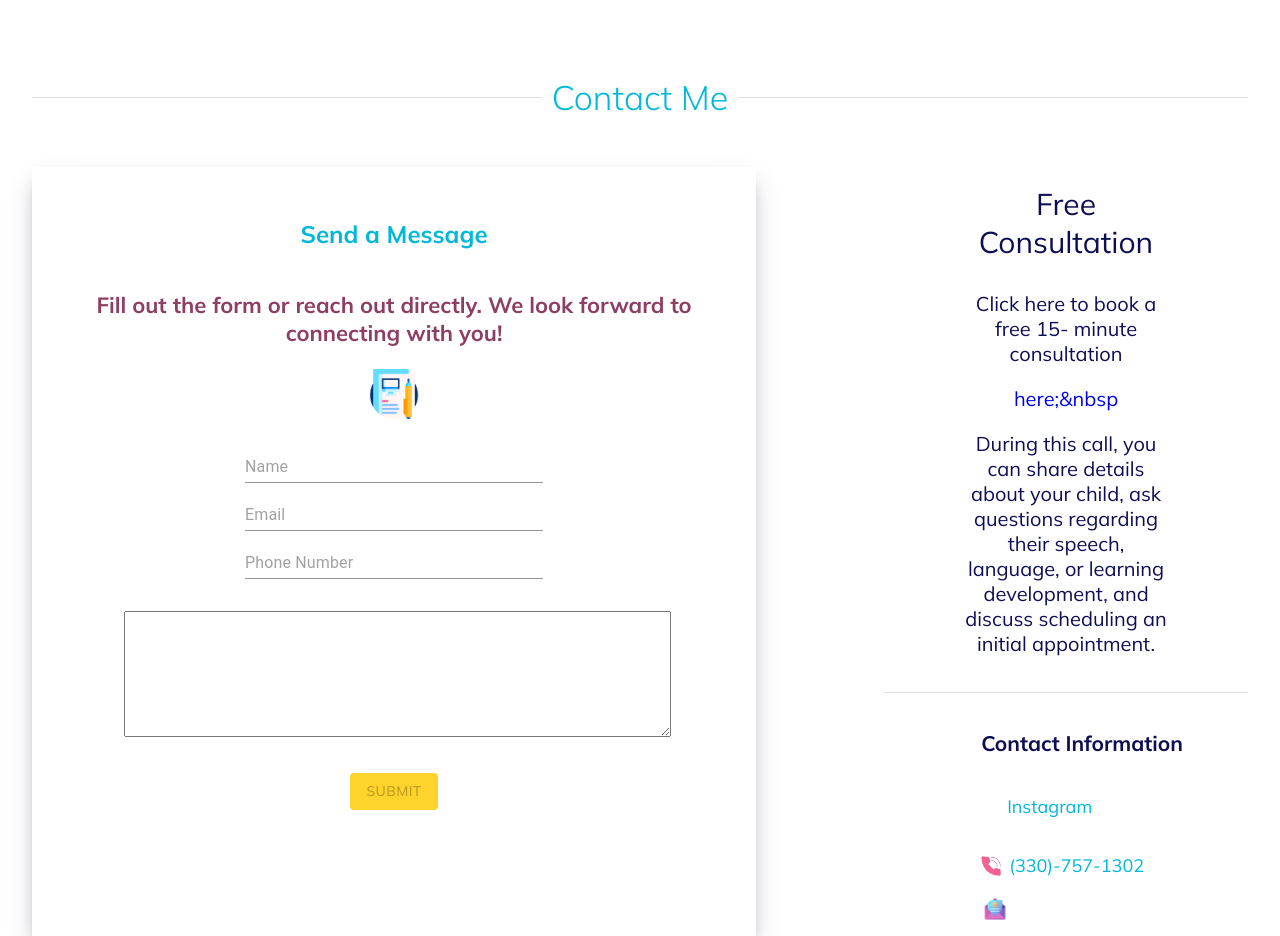
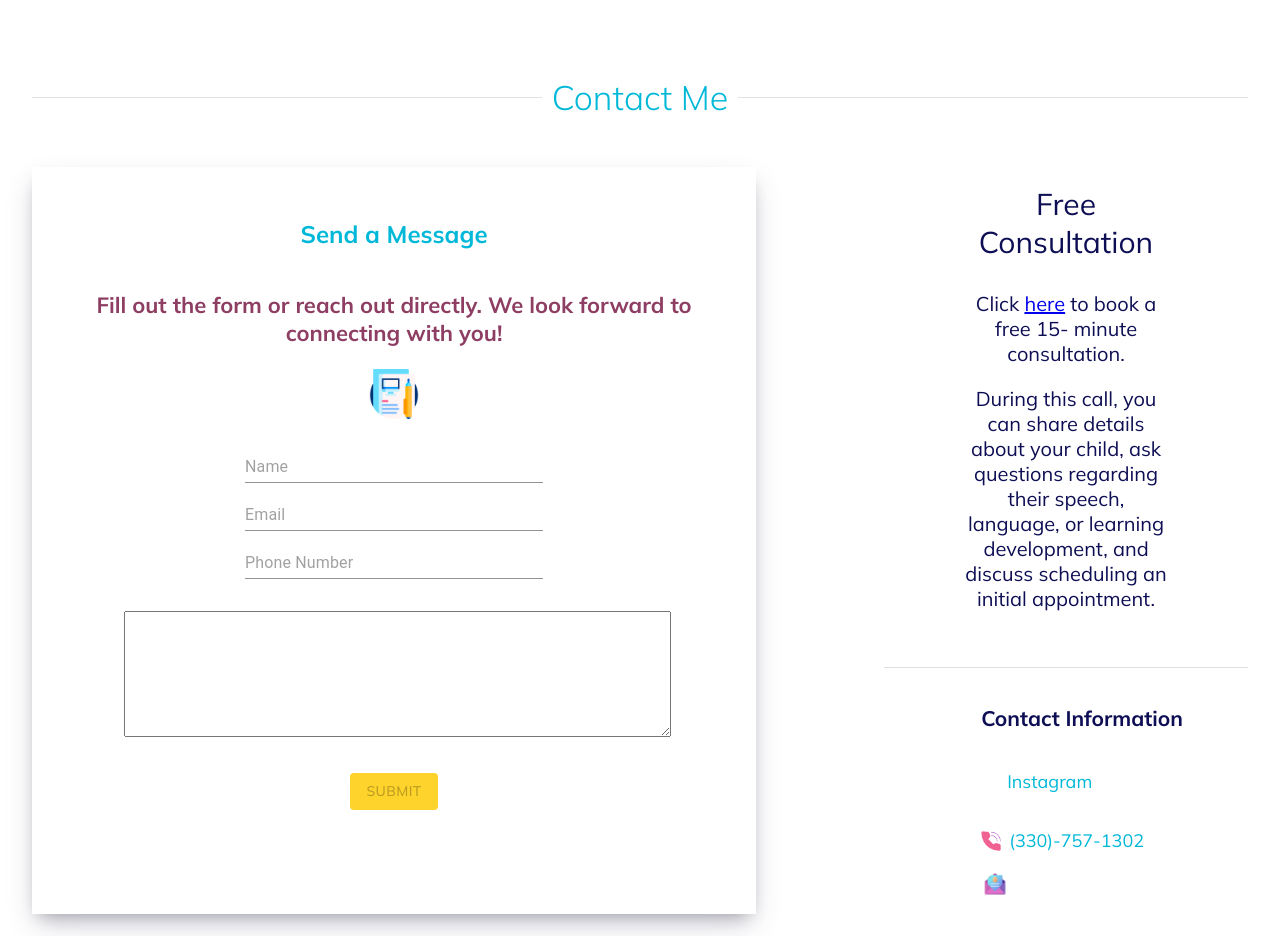
Before and after one commit to beemak789/TS_Website, a React (Create React App) app: page / in a window 1280 px wide. Shown: the part 3100-4036 px from the top of the page. Built offline with nearby package versions, Linux system fonts and the light colour scheme; some icons are missing.

Commit message:
add new changes

```diff
--- a/src/component/ContactMe.js
+++ b/src/component/ContactMe.js
@@ -6,6 +6,11 @@ import { StyledDivider } from '../shared/sharedComponents';
 import Divider from '@mui/material/Divider';
 
 const ContactMe = () => {
+  const hereLink = (
+    <span>
+      <a href='https://calendly.com/hello-teachingslp'>here</a>
+    </span>
+  );
   return (
     <ContactMeContainer name='contactUs'>
       <StyledDivider>Contact Me</StyledDivider>
@@ -18,17 +23,10 @@ const ContactMe = () => {
         <FreeConsultContainer>
           <p className='consult-text'>
             <StyledHeader>Free Consultation</StyledHeader>
-            Click here to book a free 15- minute consultation
-            <a
-              href='https://calendly.com/hello-teachingslp'
-              style={{ textDecoration: 'none' }}
-            >
-              {' '}
-              <p> here;&nbsp</p>
-            </a>
-            During this call, you can share details about your child, ask
+            <p>Click {hereLink} to book a free 15- minute consultation. </p>
+            <p>During this call, you can share details about your child, ask
             questions regarding their speech, language, or learning development,
-            and discuss scheduling an initial appointment.
+            and discuss scheduling an initial appointment.</p>
           </p>
           <Divider />
 
```
